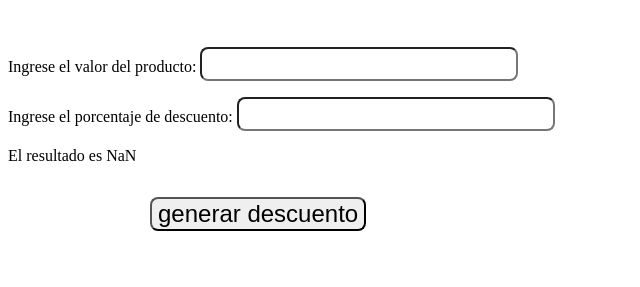
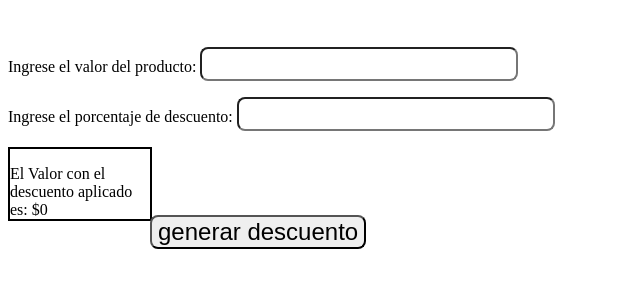
Before and after one commit to CristianLotero/javascript-matematicas-estadisticas, a plain HTML site: page math.html in a window 1280 px wide. Both pictures are taken after a click on the button "generar descuento". Shown: the part 101-388 px from the top of the page, without its empty margins (0-640 px from the left). Drawn offline with Linux system fonts and the light colour scheme.

Commit message:
actualizado lunes 30/10/23 madrugada

```diff
--- a/math.html
+++ b/math.html
@@ -7,11 +7,11 @@
 </head>
 <body>
     <style type="text/css">
-        button {position: absolute; left: 100px; margin: 50px;}
+        button {position: absolute; left: 100px; bottom: 50%; margin: 50px;}
         button:hover{background-color: rgb(136, 236, 181);}
         button:active{background-color: rgb(27, 182, 53); box-shadow:inset 5px 5px 2px -3px rgb(42, 236, 123);}
         input, button {border-radius: 8px; font-size: 1.5rem;}
-        .outcomeBox {height: 70px; width: 140px;border: solid black 2px dotted; }
+        .outcomeBox {border: 2px solid  black; height: 70px; width: 140px; ; }
     </style>
     <h1>Taller de Matemáticas con JavaScript</h1>
     <p>
--- a/math.js
+++ b/math.js
@@ -95,16 +95,17 @@ function calcularCirculo (radio) {
 console.groupEnd(`Circle`)
 
 
-let valorProducto = document.querySelector("div.input1 input[id='valorProducto']");
-let porcentajeDescuento = document.querySelector("div.input2 input[id='Porcentaje']");
+let valorProducto = document.querySelector("#valorProducto");
+let porcentajeDescuento = document.querySelector("#porcentaje");
 const discountButton = document.querySelector("#discountButton");
 const outcome = document.querySelector(".outcome")
 
 discountButton.addEventListener("click", ()=>{
-    console.log(`Valor del producto: ${valorProducto}`);
-    console.log(valorProducto);
-    console.log(`Porcentaje de descuento: ${porcentajeDescuento}`);
-    console.log(porcentajeDescuento);
-    let outcomeParse = (valorProducto * ( 100 - porcentajeDescuento))/100;
-        outcome.innerHTML = `El resultado es ${outcomeParse}`
+
+    let numberValorProducto = Number(valorProducto.value);
+    let numberPorcentaje = Number(porcentajeDescuento.value);
+
+    let outcomeParse = (numberValorProducto*(100 - numberPorcentaje)/100);
+
+    outcome.innerHTML = `El Valor con el descuento aplicado es: $${outcomeParse}`;
 });
```
Also changed, not shown: 1 other file.
